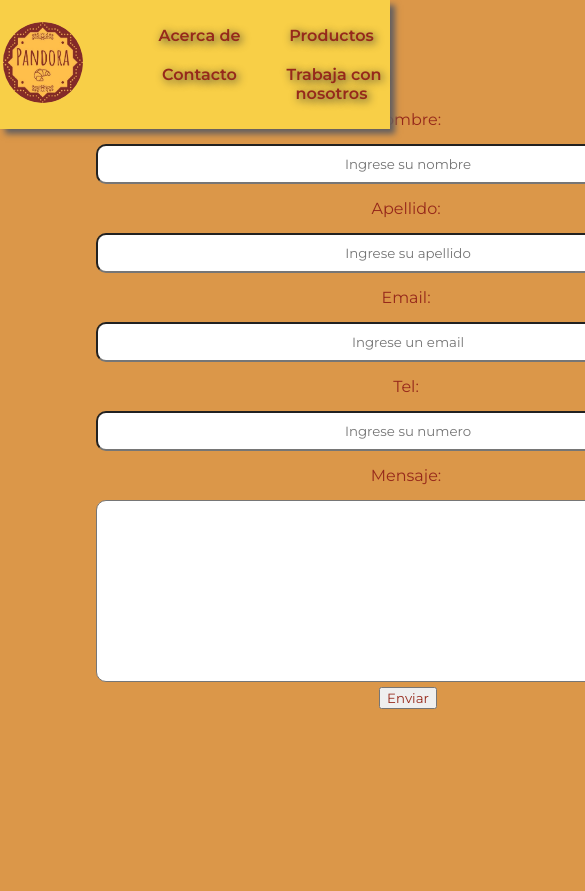
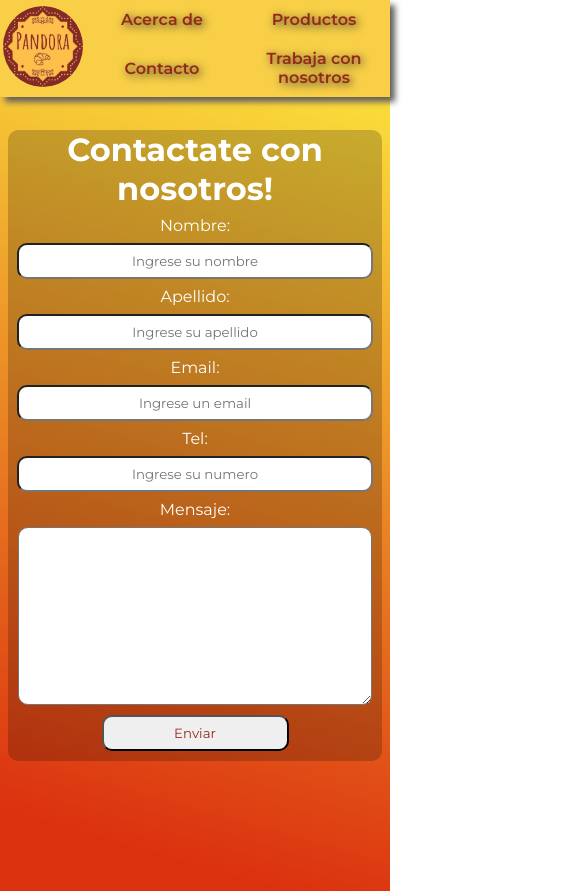
Before and after one commit to SebastianGaleano20/pandora-app, a React (Vite) app: page /Contacto in a window 390 px wide. Shown: the top 891 px of the page, 585 px wide, since content can reach past the window. Before the commit the page ends 844 px from the top, so only its background shows below. Built offline with nearby package versions, Linux system fonts and the light colour scheme.

Commit message:
Arreglos responsive

```diff
--- a/src/App.css
+++ b/src/App.css
@@ -1,8 +1,9 @@
-*{
-    text-align: center;
-    color: #96291b;
-    font-family: "Montserrat", sans-serif;
+* {
+  text-align: center;
+  color: #96291b;
+  font-family: "Montserrat", sans-serif;
 }
-body{
-  background-color: #db9749;
+body {
+  background: rgb(254,242,64);
+  background: linear-gradient(196deg, rgba(254,242,64,1) 0%, rgba(219,49,15,1) 92%);
 }
--- a/src/Pages/Contacto.css
+++ b/src/Pages/Contacto.css
@@ -1,15 +1,40 @@
-section{
-    margin: 100px auto;
-    width: 800px;
-    text-align: center;
+
+.cont-formu{
+    margin: 130px auto;
+    max-width: 800px;
     display: flex;
+    justify-content: center;
     align-items: center;
-    justify-content: center;
+    background: rgb(0,0,0, 0.2);
+    border-radius: 10px;
+    font-size: 1em;
+}
+.cont-formu h1{
+    color: white;
+    margin: auto;
+}
+form{
+    max-width: 700px;
+}
+ form label{
+    color: white;
 }
 form label, form input, form textarea{
+    margin: auto;
     display: block;
-    padding: 10px;
-    margin-bottom: 5px;
-    width: 600px;
+    width: 90%;
+    padding: 8px;
+    margin-bottom: 5x;
     border-radius: 10px;
 }
+form button{
+    padding: 8px;
+    margin: 10px auto;
+    width: 50%;
+    border-radius: 10px;
+}
+form button:hover{
+    background: rgb(0,0,0, 0.5);
+    color: white;
+    cursor: pointer;
+}
--- a/src/Pages/Contacto.jsx
+++ b/src/Pages/Contacto.jsx
@@ -1,21 +1,23 @@
-import './Contacto.css'
+import "./Contacto.css";
 
 export function Contacto() {
   return (
-    <section>
-          <form action="">
+    <div className="cont-formu">
+      <form action="#">
+
+      <h1>Contactate con nosotros! </h1>
         <label htmlFor="Nombre">Nombre: </label>
-            <input type="text" placeholder='Ingrese su nombre' />
+        <input type="text" placeholder="Ingrese su nombre" />
         <label htmlFor="Apellido">Apellido: </label>
-            <input type="text" name="Apellido" placeholder='Ingrese su apellido' />
+        <input type="text" name="Apellido" placeholder="Ingrese su apellido" />
         <label htmlFor="Email">Email: </label>
-            <input type="email" placeholder='Ingrese un email' />
+        <input type="email" placeholder="Ingrese un email" />
         <label htmlFor="Telefono">Tel: </label>
-            <input type="tel" placeholder='Ingrese su numero' />
+        <input type="tel" placeholder="Ingrese su numero" />
         <label htmlFor="Mensaje">Mensaje: </label>
         <textarea name="Mensaje" id="Mensaje" cols="30" rows="10"></textarea>
-            <button>Enviar  </button>
+        <button>Enviar </button>
       </form>
-        </section>
+    </div>
   );
 }
--- a/src/component/Nav/Nav.css
+++ b/src/component/Nav/Nav.css
@@ -14,7 +14,7 @@ nav {
 .container img {
   margin: 3px;
   border-radius: 60%;
-  width: 80px;
+  max-width: 80px;
 }
 .container-items ul {
   display: flex;
@@ -23,7 +23,6 @@ nav {
 .container-items ul li {
   font-size: 1rem;
   padding: 10px;
-  margin-left: 50px;
 }
 .container-items ul li a {
   text-decoration: none;
@@ -34,18 +33,14 @@ nav {
   color: rgb(255, 255, 255);
 }
 
-@media (max-width: 768px) {
-  .container-items ul {
+@media(max-width: 768px) {
+  .container-items ul{
     display: grid;
     grid-template-columns: 1fr 1fr;
-    align-items: start;
+    padding: 0;
+    margin: auto;
   }
   .container-items ul li {
-    width: 100%;
-    margin: 0;
-  }
-  .container-items ul li a {
-    font-size: 1rem;
-    margin-right: 5px;
+    margin: auto;
   }
 }
```
Lines whose indentation alone changed are shown as unchanged.
